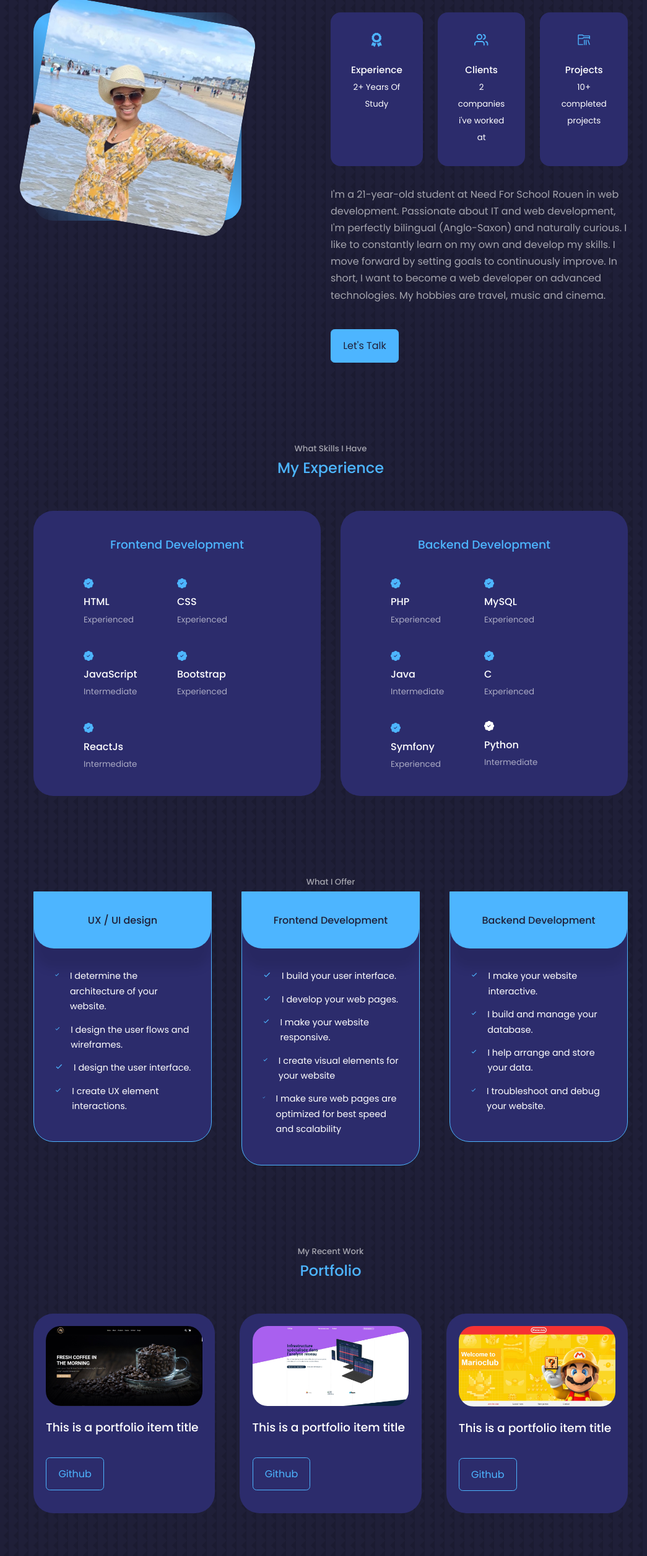
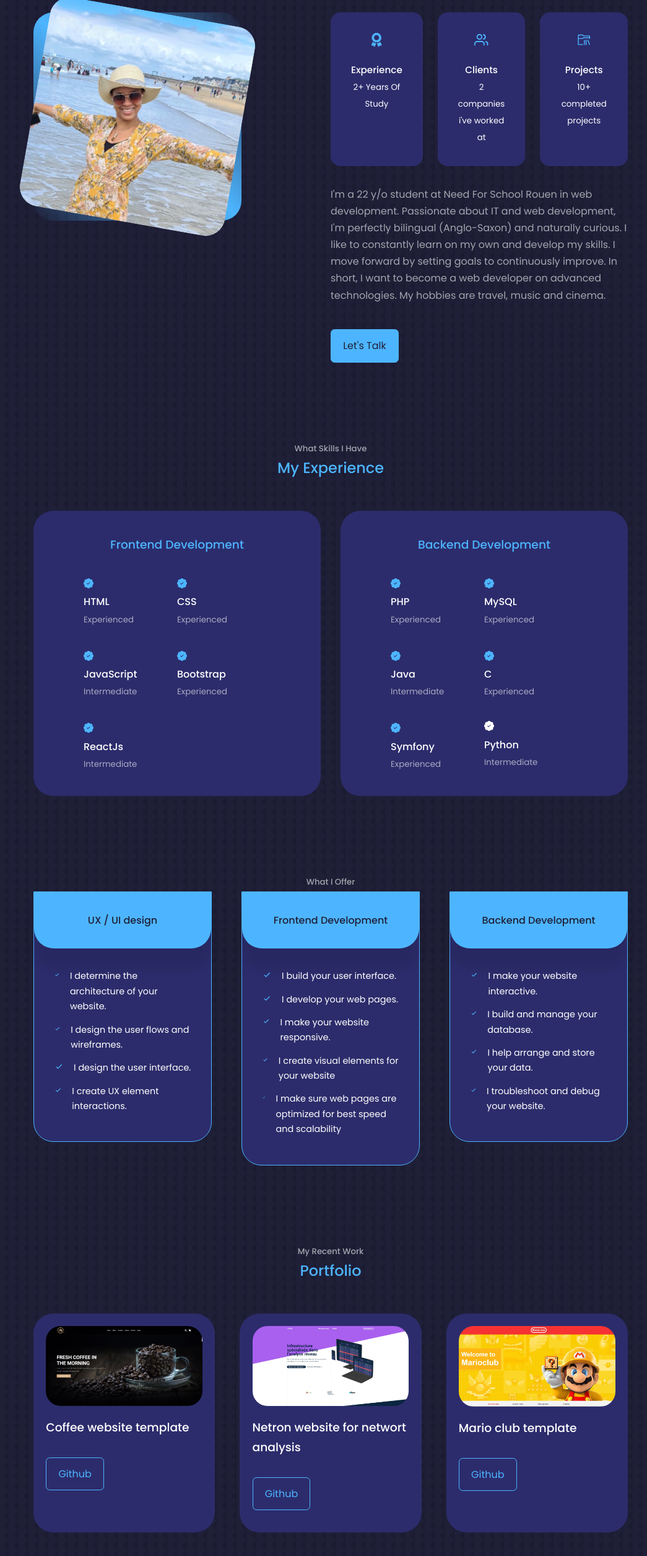
Before and after one commit to Oummy13/OummoulK, a React (Create React App) app: page / in a window 1280 px wide. Shown: the part 1019-3529 px from the top of the page at 62% size, without its empty margins (106-1151 px from the left). Built offline with nearby package versions, Linux system fonts and the light colour scheme.

Commit message:
title modified

```diff
--- a/public/index.html
+++ b/public/index.html
@@ -5,7 +5,7 @@
     <meta charset="UTF-8">
     <meta http-equiv="X-UA-Compatible" content="IE=edge">
     <meta name="viewport" content="width=device-width, initial-scale=1.0">
-    <title>Oummoul Koulsouwi | Développeuse Web Junior</title>
+    <title>Oummoul Koulsouwi | Junior web developer</title>
 </head>
 
 <body>
--- a/src/components/about/About.jsx
+++ b/src/components/about/About.jsx
@@ -37,7 +37,7 @@ const about = () => {
                         </article>
                     </div>
 
-                    <p>I'm a 21-year-old student at  Need For School Rouen in web development. Passionate about IT and web development, I'm perfectly bilingual (Anglo-Saxon) and naturally curious. I like to constantly learn on my own and develop my skills. I move forward by setting goals to continuously improve. In short, I want to become a web developer on advanced technologies.
+                    <p>I'm a 22 y/o student at  Need For School Rouen in web development. Passionate about IT and web development, I'm perfectly bilingual (Anglo-Saxon) and naturally curious. I like to constantly learn on my own and develop my skills. I move forward by setting goals to continuously improve. In short, I want to become a web developer on advanced technologies.
                         My hobbies are travel, music and cinema.</p>
 
                     <a href="#contact" className="btn btn-primary">Let's Talk</a>
--- a/src/components/portfolio/Portfolio.jsx
+++ b/src/components/portfolio/Portfolio.jsx
@@ -10,21 +10,21 @@ const data = [
     {
         id: 1,
         image: IMG1,
-        title: 'This is a portfolio item title',
+        title: 'Coffee website template',
         github: 'https://github.com/Oummy13/coffee-website',
         demo: 'https://site.com/'
     },
     {
         id: 2,
         image: IMG2,
-        title: 'This is a portfolio item title',
+        title: 'Netron website for networt analysis',
         github: 'https://github.com/Oummy13/nfactory-netron',
         demo: 'https://site.com/'
     },
     {
         id: 3,
         image: IMG3,
-        title: 'This is a portfolio item title',
+        title: 'Mario club template',
         github: 'https://github.com/Oummy13/mario',
         demo: 'https://site.com/'
     }
```
